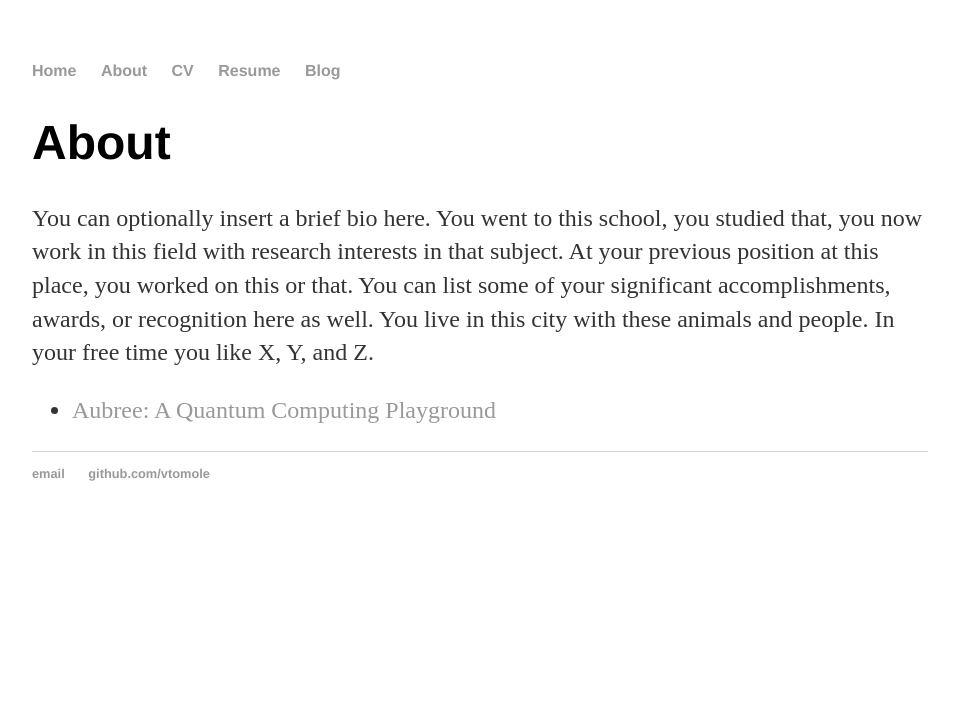
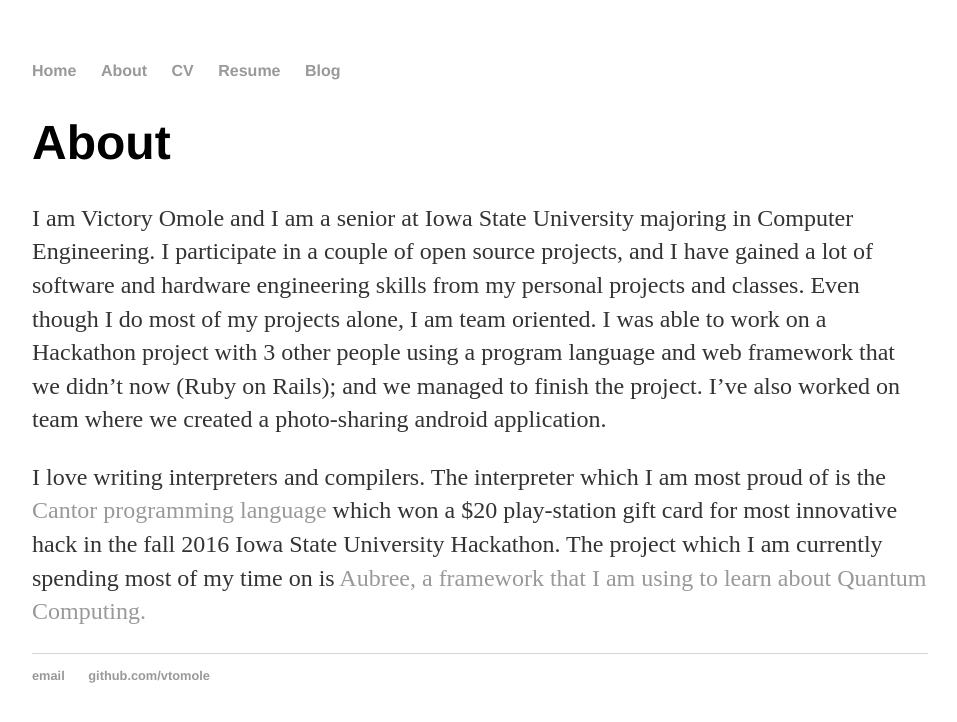
Before and after one commit to vtomole/vtomole.github.io, a Jekyll site: the page built from about/index.html, in a window 1280 px wide. Shown: the top 722 px of the page, without its empty margins (160-1117 px from the left). Built offline with Jekyll 4.4.1, drawn with Linux system fonts in a browser that asks for light colours.

Commit message:
added an about rant

```diff
--- a/about/index.html
+++ b/about/index.html
@@ -5,10 +5,11 @@ title: About Victory Omole
 
 		<div class="about">
 			<h1>About</h1>
-			<p>You can optionally insert a brief bio here. You went to this school, you studied that, you now work in this field with research interests in that subject. At your previous position at this place, you worked on this or that. You can list some of your significant accomplishments, awards, or recognition here as well. You live in this city with these animals and people. In your free time you like X, Y, and Z.</p>
+			<p> I am Victory Omole and I am a senior at Iowa State University majoring in Computer Engineering. I participate in a couple of open source projects, and I have gained a lot of software and hardware engineering skills from my personal projects and classes. Even though I do most of my projects alone, I am team oriented. I was able to work on a Hackathon project with 3 other people using a program language and web framework that we didn’t now (Ruby on Rails); and we managed to finish the project. I’ve also worked on team where we created a photo-sharing android application.</p>
 
-			<ul class="contacts">
+<p>I love writing interpreters and compilers. The interpreter which I am most proud of is the <a href="https://github.com/vtomole/evie/tree/master/cantor">Cantor programming language</a> which won a $20 play-station gift card for most innovative hack in the fall 2016 Iowa State University Hackathon. The project which I am currently spending most of my time on is <a href="https://aubree.herokuapp.com/">Aubree, a framework that I am using to learn about Quantum Computing.</a></p>
+			<!--<ul class="contacts">
 
 				<li><a href="https://aubree.herokuapp.com/">Aubree: A Quantum Computing Playground</a></li>
-				</ul>
+				</ul>-->
 		</div>
```
